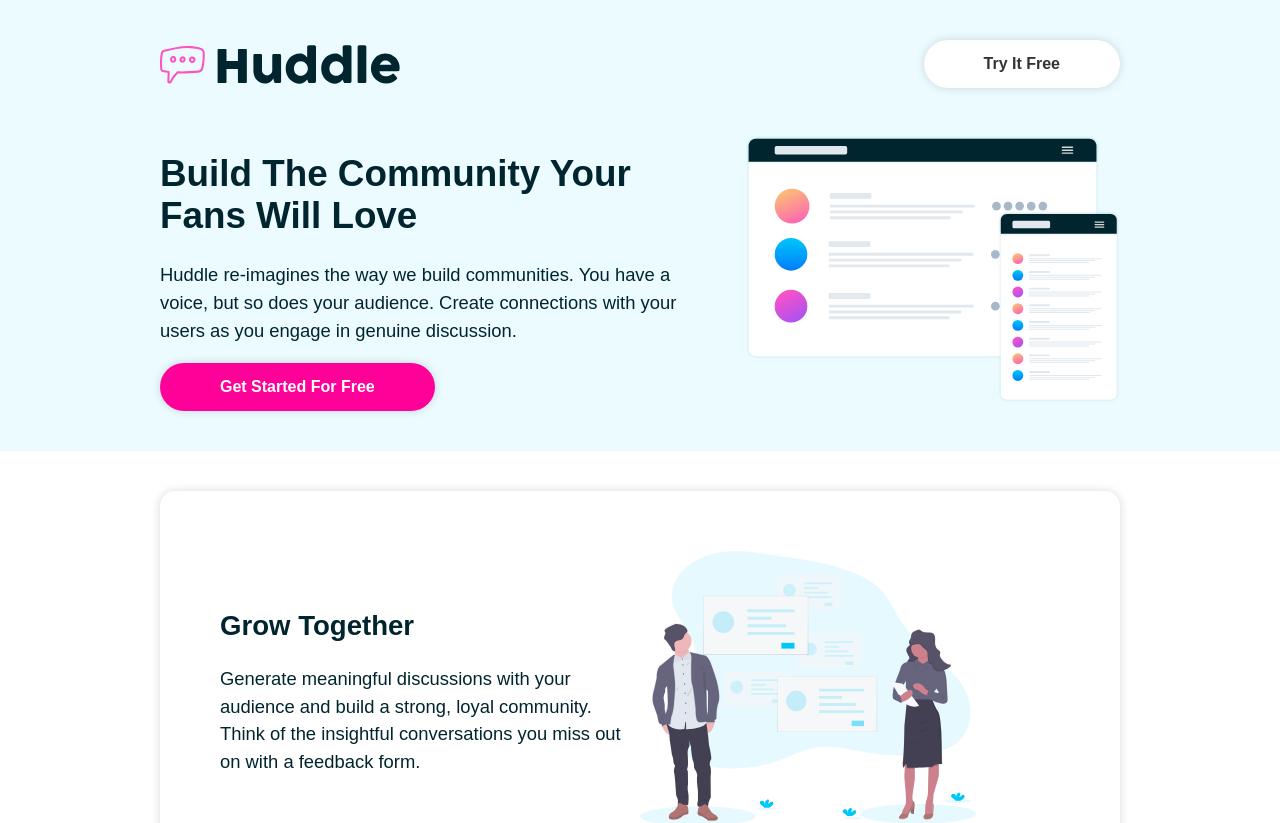
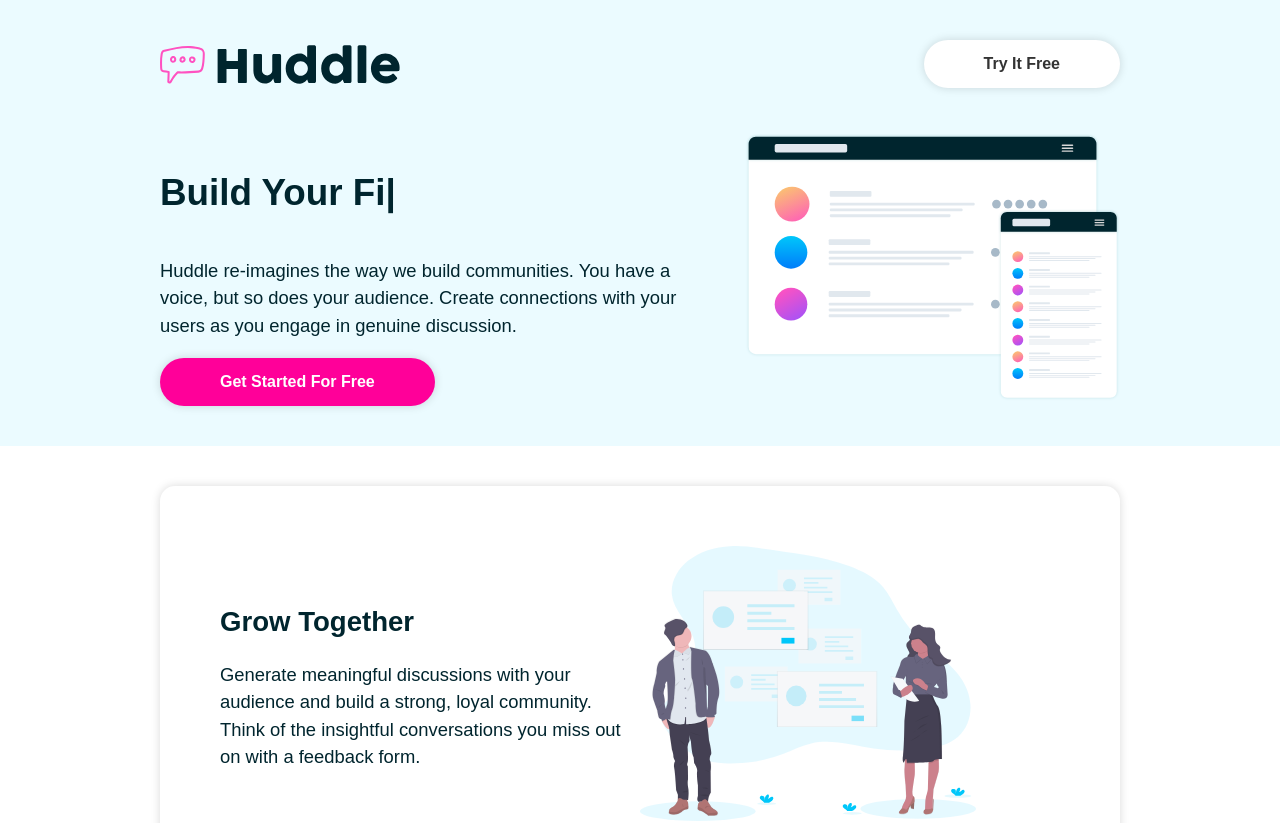
Before and after one commit to yazidam/React-Styled-Components, a React (Create React App) app: page / in a window 1280 px wide. Shown: the top 823 px of the page. Built offline with nearby package versions, Linux system fonts and the light colour scheme.

Commit message:
Adding Typical text

```diff
--- a/package.json
+++ b/package.json
@@ -10,6 +10,7 @@
     "react-dom": "^17.0.2",
     "react-icons": "^4.3.1",
     "react-scripts": "5.0.0",
+    "react-typical": "^0.1.3",
     "styled-components": "^5.3.3",
     "web-vitals": "^2.1.3"
   },
--- a/src/components/Header.js
+++ b/src/components/Header.js
@@ -4,7 +4,7 @@ import { Container } from "../components/styles/Container.styled";
 import { Button } from "./styles/Button.styled";
 import { Flex } from "./styles/Flex.styled";
 import CardInfo from "./CardInfo";
-
+import Typical from "react-typical";
 const Header = () => {
   const [show, setShow] = useState(false);
 
@@ -20,7 +20,19 @@ const Header = () => {
         </Nav>
         <Flex>
           <div>
-            <h1>Build The Community Your Fans Will Love</h1>
+            <h1>
+              <Typical
+                steps={[
+                  "Build The Community Your Fans Will Love",
+                  1000,
+                  "Build Your First online Community!",
+                  1000,
+                ]}
+                loop={Infinity}
+                wrapper="p"
+              />
+            </h1>
+
             <p>
               Huddle re-imagines the way we build communities. You have a voice,
               but so does your audience. Create connections with your users as
```
Also changed, not shown: 1 other file (tests, documents, lock files or other folders).
